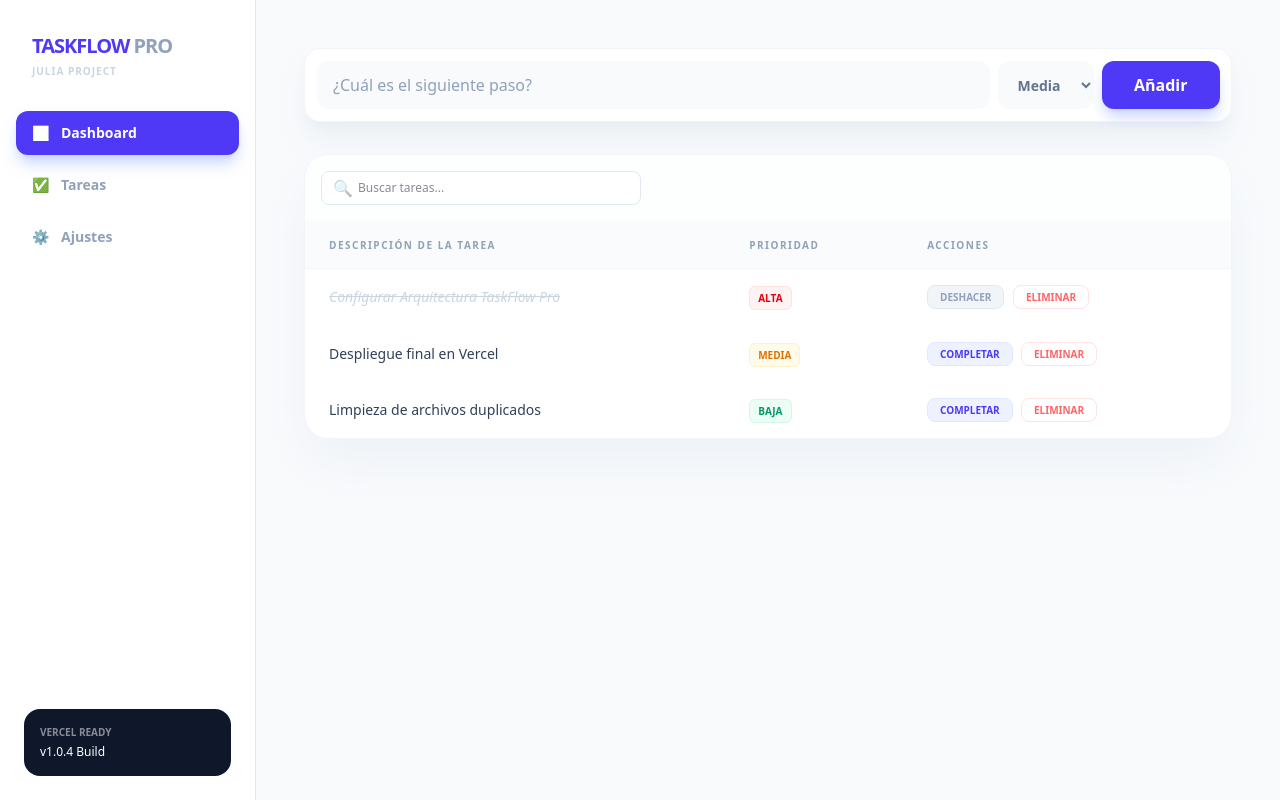
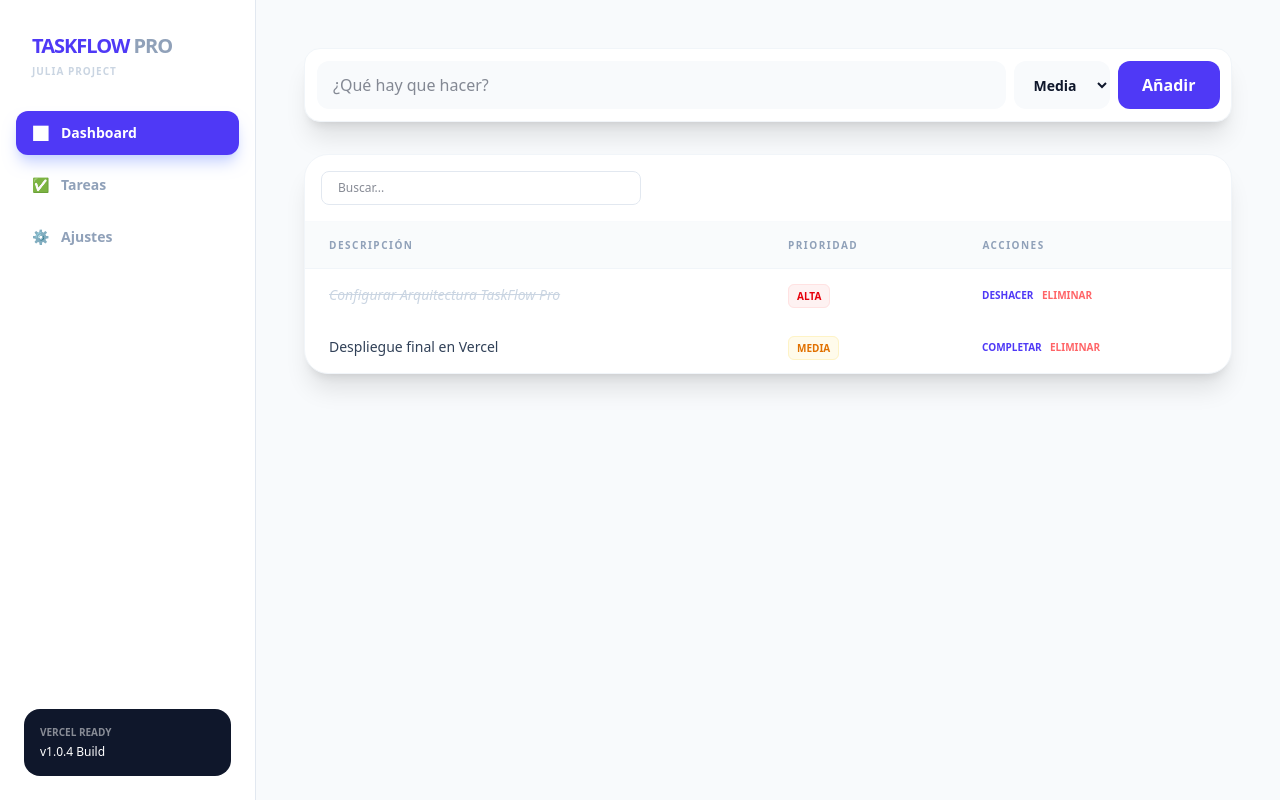
Before and after one commit to juliaht15/taskflow-project, a React (Vite) app in the folder react/: page / in a window 1280 px wide. Built offline with nearby package versions, Linux system fonts and the light colour scheme.

Commit message:
docs: add retrospective and finalize project for phase 5 delivery

```diff
--- a/react/src/pages/Home.tsx
+++ b/react/src/pages/Home.tsx
@@ -1,65 +1,35 @@
-import { useState } from 'react';
+import { useState, useEffect } from 'react'; // Añadimos useEffect
+import { useTaskContext } from '../context/TaskContext';
 import { DataTable } from '../components/DataTable';
 import type { Task, Column } from '../types';
 
 export default function Home() {
-  // 1. Estado inicial con la propiedad createdAt añadida para cumplir con la interfaz Task
-  const [tasks, setTasks] = useState<Task[]>([
-    {
-      id: 1,
-      title: 'Configurar Arquitectura TaskFlow Pro',
-      priority: 'Alta',
-      completed: true,
-      createdAt: new Date().toISOString()
-    },
-    {
-      id: 2,
-      title: 'Despliegue final en Vercel',
-      priority: 'Media',
-      completed: false,
-      createdAt: new Date().toISOString()
-    },
-    {
-      id: 3,
-      title: 'Limpieza de archivos duplicados',
-      priority: 'Baja',
-      completed: false,
-      createdAt: new Date().toISOString()
-    },
-  ]);
-
+  const { tasks, addTask, deleteTask, toggleTask } = useTaskContext();
   const [input, setInput] = useState('');
   const [selectedPriority, setSelectedPriority] = useState<Task['priority']>('Media');
   const [search, setSearch] = useState('');
 
-  // 2. Función para añadir tareas incluyendo la fecha obligatoria
-  const addTask = (): void => {
+  // ESTADOS DE RED (Punto 12)
+  const [loading, setLoading] = useState(true);
+
+  useEffect(() => {
+    // Simulamos una llamada a la API de 1 segundo
+    const timer = setTimeout(() => {
+      setLoading(false);
+    }, 1000);
+    return () => clearTimeout(timer);
+  }, []);
+
+  const handleAddTask = (): void => {
     if (!input.trim()) return;
-    const newTask: Task = {
-      id: Date.now(),
-      title: input,
-      priority: selectedPriority,
-      completed: false,
-      createdAt: new Date().toISOString(),
-    };
-    setTasks([newTask, ...tasks]);
+    addTask(input, selectedPriority);
     setInput('');
-  };
-
-  const deleteTask = (id: number): void => {
-    setTasks(tasks.filter(t => t.id !== id));
-  };
-
-  const toggleTask = (id: number): void => {
-    setTasks(tasks.map(t =>
-      t.id === id ? { ...t, completed: !t.completed } : t
-    ));
   };
 
   const columns: Column<Task>[] = [
     {
       key: 'title',
-      label: 'Descripción de la Tarea',
+      label: 'Descripción',
       render: (task) => (
         <span className={task.completed ? 'line-through text-slate-300 italic' : 'font-medium text-slate-700'}>
           {task.title}
@@ -87,20 +57,10 @@
       label: 'Acciones',
       render: (task) => (
         <div className="flex gap-2">
-          <button
-            onClick={() => toggleTask(task.id)}
-            className={`px-3 py-1 rounded-lg text-[10px] font-black transition-all border ${
-              task.completed
-                ? 'bg-slate-100 text-slate-400 border-slate-200'
-                : 'bg-indigo-50 text-indigo-600 border-indigo-100 hover:bg-indigo-600 hover:text-white'
-            }`}
-          >
+          <button onClick={() => toggleTask(task.id)} className="text-[10px] font-bold text-indigo-600 hover:underline">
             {task.completed ? 'DESHACER' : 'COMPLETAR'}
           </button>
-          <button
-            onClick={() => deleteTask(task.id)}
-            className="px-3 py-1 rounded-lg bg-white text-red-400 border border-red-100 hover:bg-red-500 hover:text-white transition-all text-[10px] font-black"
-          >
+          <button onClick={() => deleteTask(task.id)} className="text-[10px] font-bold text-red-400 hover:underline">
             ELIMINAR
           </button>
         </div>
@@ -113,56 +73,48 @@
   );
 
   return (
-    <div className="space-y-8 animate-in fade-in slide-in-from-bottom-4 duration-700">
-      {/* Sección de entrada */}
-      <section className="bg-white p-3 rounded-2xl shadow-xl shadow-slate-200/50 border border-slate-100">
-        <div className="flex flex-wrap gap-2">
+    <div className="space-y-8 animate-in fade-in duration-700">
+      {/* Input de tareas */}
+      <section className="bg-white p-3 rounded-2xl shadow-xl border border-slate-100 flex gap-2">
         <input
           value={input}
           onChange={(e) => setInput(e.target.value)}
-            onKeyDown={(e) => e.key === 'Enter' && addTask()}
-            className="flex-1 min-w-50 px-4 py-3 rounded-xl bg-slate-50 border-transparent focus:bg-white focus:ring-2 ring-indigo-500/10 outline-none transition-all placeholder:text-slate-400"
-            placeholder="¿Cuál es el siguiente paso?"
+          className="flex-1 px-4 py-3 rounded-xl bg-slate-50 outline-none"
+          placeholder="¿Qué hay que hacer?"
         />
         <select
           value={selectedPriority}
           onChange={(e) => setSelectedPriority(e.target.value as Task['priority'])}
-            className="px-4 py-3 rounded-xl bg-slate-50 border-transparent text-slate-500 font-bold outline-none cursor-pointer hover:bg-white transition-colors text-sm"
+          className="bg-slate-50 px-4 rounded-xl text-sm font-bold outline-none"
         >
           <option value="Alta">Alta</option>
           <option value="Media">Media</option>
           <option value="Baja">Baja</option>
         </select>
-          <button
-            onClick={addTask}
-            className="bg-indigo-600 text-white px-8 py-3 rounded-xl font-bold hover:bg-indigo-700 transition-all active:scale-95 shadow-lg shadow-indigo-200"
-          >
+        <button onClick={handleAddTask} className="bg-indigo-600 text-white px-6 py-3 rounded-xl font-bold">
           Añadir
         </button>
-        </div>
       </section>
 
-      {/* Buscador y Tabla */}
-      <div className="bg-white rounded-3xl shadow-2xl shadow-slate-200/60 overflow-hidden border border-slate-100">
-        <div className="p-4 border-b border-slate-50 bg-slate-50/30">
-          <div className="relative max-w-xs">
-            <span className="absolute left-3 top-1/2 -translate-y-1/2 opacity-40">🔍</span>
+      {/* Tabla con estado de carga */}
+      <div className="bg-white rounded-3xl shadow-xl overflow-hidden border border-slate-100">
+        <div className="p-4 border-b border-slate-50">
           <input
             type="text"
-              placeholder="Buscar tareas..."
+            placeholder="Buscar..."
             value={search}
             onChange={(e) => setSearch(e.target.value)}
-              className="w-full pl-9 pr-4 py-2 text-xs rounded-lg border border-slate-200 bg-white focus:border-indigo-400 outline-none transition-all"
+            className="w-full max-w-xs px-4 py-2 text-xs rounded-lg border border-slate-200 outline-none"
           />
         </div>
+
+        {loading ? (
+          <div className="py-20 text-center">
+            <div className="animate-spin inline-block w-8 h-8 border-4 border-indigo-500 border-t-transparent rounded-full mb-4"></div>
+            <p className="text-slate-400 text-sm animate-pulse">Cargando flujo de tareas...</p>
           </div>
-
+        ) : (
           <DataTable<Task> data={filteredTasks} columns={columns} />
-
-        {filteredTasks.length === 0 && (
-          <div className="py-20 text-center">
-            <p className="text-slate-400 text-sm italic">No se encontraron tareas en el flujo.</p>
-          </div>
         )}
       </div>
     </div>
```
Also changed, not shown: 2 other files (tests, documents, lock files or other folders). Lines whose indentation alone changed are shown as unchanged.
